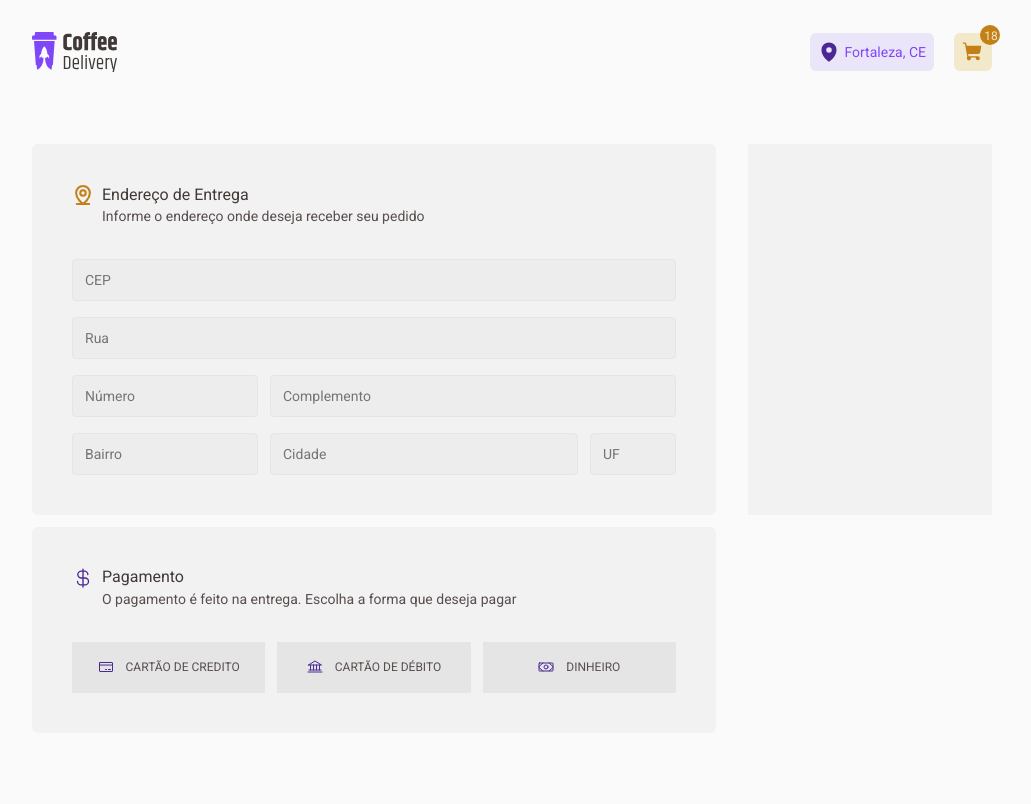
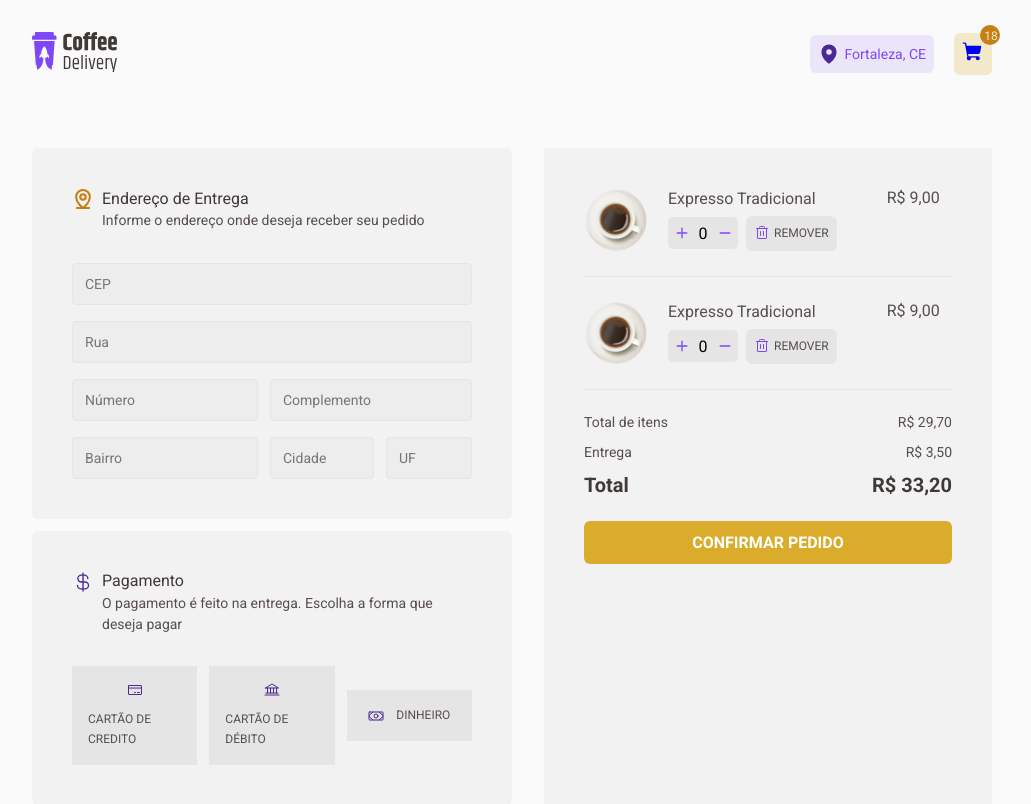
Before and after one commit to endersonlynhares/coffee-delivery, a React (Vite) app: page /checkout in a window 1280 px wide. Shown: the top 804 px of the page, without its empty margins (128-1159 px from the left). Built offline with nearby package versions, Linux system fonts and the light colour scheme.

Commit message:
finishing checkout page

```diff
--- a/src/components/Header/index.tsx
+++ b/src/components/Header/index.tsx
@@ -1,6 +1,7 @@
 import { ShoppingCart, MapPin } from "phosphor-react"
 import {HeaderContainer, ButtonLocation, ButtonCart} from "./styles"
 import logo from "../../assets/logo.svg"
+import { Link } from "react-router-dom"
 
 interface HeaderProps{
     totalAmount: number
@@ -10,15 +11,19 @@ export const Header = ({totalAmount}:HeaderProps) =>{
    return(
     <HeaderContainer>
         <header>
-            <img src={logo} alt="" />
+            <Link to="/">
+                <img src={logo} alt="" />
+            </Link>
             <div>
                 <ButtonLocation>
                     <MapPin size={22} weight="fill" />
                     <span>Fortaleza, CE</span>
                 </ButtonLocation>
                 <ButtonCart>
-                    <ShoppingCart size={22} weight="fill" />
-                    <span>{totalAmount}</span>
+                    <Link to="/checkout">
+                        <ShoppingCart size={22} weight="fill" />
+                        <span>{totalAmount}</span>
+                    </Link>
                 </ButtonCart>
             </div>
         </header>
--- /dev/null
+++ b/src/pages/Checkout/components/CardSelected/index.tsx
@@ -0,0 +1,29 @@
+import { useState } from "react"
+import { CardContainer, InfoCard, DetailsCard, CountButton, ButtonDelete, CountButtonContainer} from "./styles"
+import { Minus, Plus, Trash } from "phosphor-react"
+import Coffee from "../../../../assets/coffee-images/arabe.png"
+
+export const CardSelected = () => {
+    return(
+        <CardContainer>
+            <InfoCard>
+                <img src={Coffee} alt="" />
+                <DetailsCard>
+                    <p>Expresso Tradicional</p>
+                    <div>
+                        <CountButtonContainer>
+                            <CountButton><Plus size={14} weight="bold" /></CountButton>
+                            <span>0</span>
+                            <CountButton><Minus size={14} weight="bold" /></CountButton>
+                        </CountButtonContainer>
+                        <ButtonDelete>
+                            <Trash size={16} />
+                            Remover
+                        </ButtonDelete>
+                    </div>
+                </DetailsCard>
+                <span>R$ 9,00</span>
+            </InfoCard>
+        </CardContainer>
+    )
+}
--- /dev/null
+++ b/src/pages/Checkout/components/CardSelected/styles.ts
@@ -0,0 +1,117 @@
+import styled from "styled-components";
+
+export const CardContainer = styled.div`
+  width: 100%;
+  display: flex;
+  gap: 24px;
+  justify-content: space-between;
+  flex-direction: column;
+
+  &::after {
+    content: "";
+    border-bottom: 1px solid #e6e5e5;
+  }
+`;
+export const InfoCard = styled.div`
+  img {
+    width: 64px;
+  }
+
+  span:last-child,
+  p {
+    font-size: 1.6rem;
+    color: ${(props) => props.theme.colors["base-text"]};
+  }
+
+  span:last-child {
+    align-self: flex-start;
+    margin-left: 3rem;
+
+   @media(max-width: 800px){
+      align-self: center;
+      margin-left:0;
+  }
+
+  }
+
+  display: flex;
+  gap: 2rem;
+  align-items: center;
+
+  @media(max-width: 800px){
+    justify-content: center;
+    flex-direction: column;
+  }
+`;
+export const DetailsCard = styled.div`
+
+
+  display: flex;
+  flex-direction: column;
+  justify-content: center;
+  gap: 8px;
+  div {
+    display: flex;
+    align-items: center;
+    gap: 8px;
+  }
+  @media(max-width: 800px){
+    text-align:center;
+  }
+`;
+
+const BaseButton = styled.button`
+  padding: 8px;
+  text-align: center;
+  display: flex;
+  justify-content: center;
+  align-items: center;
+  background-color: ${(props) => props.theme.colors["base-button"]};
+
+  svg {
+    color: ${({ theme }) => theme.colors["secondary-500"]};
+  }
+`;
+
+export const CountButtonContainer = styled.div`
+  display: flex;
+  flex-direction: row;
+
+  border-radius: 5px;
+  width: 7rem;
+  height: 3.2rem;
+  justify-content: center;
+  align-items: center;
+  background-color: ${({ theme }) => theme.colors["base-button"]};
+  div {
+    text-align: center;
+    height: 3.2rem;
+    background-color: ${(props) => props.theme.colors["base-button"]};
+  }
+
+
+`;
+
+export const CountButton = styled(BaseButton)`
+  font-size: 1.6rem;
+  text-align: center;
+  background-color: transparent;
+  padding: 2px;
+`;
+
+export const ButtonDelete = styled(BaseButton)`
+  font-family: "Roboto";
+  font-size: 12px;
+  line-height: 160%;
+  color: ${(props) => props.theme.colors["base-text"]};
+  border-radius: 6px;
+  text-transform: uppercase;
+  gap: 4px;
+  cursor: pointer;
+  transition: 0.2s;
+  &:hover{
+    background-color: ${(props) => props.theme.colors["base-hover"]};
+
+  }
+
+`;
--- a/src/pages/Checkout/index.tsx
+++ b/src/pages/Checkout/index.tsx
@@ -1,8 +1,11 @@
 import { Bank, CreditCard, CurrencyDollar, MapPinLine, Money } from "phosphor-react"
-import { CheckoutContainer,FormContainer,InputCustomized, ButtonPayPreference, PayFormContainer,AddressFormContainer,HeaderCardAdress, HeaderCardPay, AddressForm, PayForm, ConfirmForm} from "./styles"
+import { CheckoutContainer,FormContainer,InputCustomized, ButtonPayPreference, PayFormContainer,AddressFormContainer,HeaderCardAdress, HeaderCardPay, AddressForm,InforOrder, PayForm, ConfirmForm, ButtonConfirm} from "./styles"
 import { useState } from "react"
+import { CardSelected } from "./components/CardSelected"
+import { useTheme } from "styled-components"
 
 export const Checkout = () => {
+    const theme = useTheme()
 
     const [methodPay, setMethodPay] = useState("")
 
@@ -48,11 +51,11 @@ export const Checkout = () => {
                     </span>
                 </HeaderCardPay>
                 <PayForm>
-                    <ButtonPayPreference onClick={() => setMethodPay("credit-card")} selected={methodPay === "credit-card"}>
+                    <ButtonPayPreference onClick={() => setMethodPay("credit-card")} selected={methodPay === "credit-card"} theme={theme}>
                         <CreditCard size={16} />
                         cartão de credito
                     </ButtonPayPreference>
-                    <ButtonPayPreference onClick={() => setMethodPay("debit-card")} selected={methodPay === "debit-card"}>
+                    <ButtonPayPreference onClick={() => setMethodPay("debit-card")} selected={methodPay === "debit-card"} theme={theme}>
                         <Bank size={16} />
                         cartão de débito
                     </ButtonPayPreference>
@@ -62,7 +65,26 @@ export const Checkout = () => {
                     </ButtonPayPreference>
                 </PayForm>
             </PayFormContainer>
-            <ConfirmForm></ConfirmForm>
+            <ConfirmForm>
+                <CardSelected />
+                <CardSelected />
+                <InforOrder>
+                    <div>
+                        <span>Total de itens</span>
+                        <span>R$ 29,70</span>
+                    </div>
+                    <div>
+                        <span>Entrega</span>
+                        <span>R$ 3,50</span>
+                    </div>
+                    <div>
+                        <span>Total</span>
+                        <span>R$ 33,20</span>
+                    </div>
+                </InforOrder>
+
+                <ButtonConfirm type="submit">confirmar pedido</ButtonConfirm>
+            </ConfirmForm>
         </FormContainer>
         </CheckoutContainer>
     )
--- a/src/pages/Checkout/styles.ts
+++ b/src/pages/Checkout/styles.ts
@@ -1,13 +1,13 @@
 import styled, { css, useTheme } from "styled-components";
-
+import {ThemeType} from "../../@types/styled"
 
 export const CheckoutContainer = styled.main`
   width: 100%;
-    padding: 40px 160px 0 160px;
-    @media(max-width: 820px){
+  padding: 40px 160px 40px 160px;
+  @media (max-width: 820px) {
     padding: 60px;
   }
-`
+`;
 
 export const FormContainer = styled.div`
   margin: 0 auto;
@@ -16,27 +16,25 @@ export const FormContainer = styled.div`
   grid-template-areas:
     "address confirm confirm"
     "address confirm confirm"
-		"payment . ."
-		;
+    "payment confirm confirm";
 
-    @media(max-width: 820px){
+  @media (max-width: 1000px) {
     display: flex;
     flex-direction: column;
     justify-content: center;
     gap: 10px;
   }
-
-`
+`;
 
 const baseForm = styled.div`
-    background-color: ${props => props.theme.colors["base-card"]};
+  background-color: ${(props) => props.theme.colors["base-card"]};
   padding: 40px;
-`
+`;
 
 export const AddressFormContainer = styled(baseForm)`
   border-radius: 6px;
   grid-area: address;
-`
+`;
 
 export const AddressForm = styled.div`
   margin-top: 3.2rem;
@@ -44,55 +42,53 @@ export const AddressForm = styled.div`
   flex-direction: column;
   gap: 16px;
 
-    div{
+  div {
     display: flex;
     gap: 12px;
-        @media(max-width: 820px){
+    @media (max-width: 820px) {
       flex-direction: column;
       align-items: center;
     }
 
-        input{
-            @media(max-width: 820px){
-                width: 100%!important;
+    input {
+      @media (max-width: 820px) {
+        width: 100% !important;
+      }
     }
   }
 
-    }
-
-    & div:nth-child(3){
-        & input:nth-child(1){
+  & div:nth-child(3) {
+    & input:nth-child(1) {
       width: 20rem;
     }
   }
-    & div:nth-child(4){
-        & input:nth-child(1){
+  & div:nth-child(4) {
+    & input:nth-child(1) {
       width: 20rem;
     }
-        & input:nth-child(3){
+    & input:nth-child(3) {
       width: 6rem;
     }
   }
-
-`
+`;
 
 export const InputCustomized = styled.input`
-    background: ${props => props.theme.colors["base-input"]};
-    border: 1px solid #E6E5E5;
+  background: ${(props) => props.theme.colors["base-input"]};
+  border: 1px solid #e6e5e5;
   border-radius: 4px;
   font-size: 1.4rem;
   padding: 12px;
   width: 100%;
-`
+`;
 
 export const PayFormContainer = styled(baseForm)`
   border-radius: 6px;
   margin-top: 12px;
-    grid-area:payment;
-    @media(max-width: 820px){
+  grid-area: payment;
+  @media (max-width: 820px) {
     margin: 0;
   }
-`
+`;
 
 export const PayForm = styled.div`
   display: flex;
@@ -100,28 +96,30 @@ export const PayForm = styled.div`
   gap: 12px;
   justify-content: center;
   align-items: center;
-    @media(max-width: 820px){
+  @media (max-width: 820px) {
     flex-direction: column;
   }
-`
+`;
 
-interface PaymentButtonProps{
-    selected: boolean
-};
+interface PaymentButtonProps {
+  selected: boolean;
+  theme: ThemeType
+}
 
-const ButtonSelected = (selected: boolean) => css`
-  border: ${selected ? '1px solid' : 'none'};
-  border-color: ${selected && "#8047F8"};
+const ButtonSelected = (selected: boolean, theme: ThemeType) => css`
+  border: ${selected ? "1px solid" : "none"};
+  border-color: ${selected && theme.colors["secondary-500"]};
+  background-color: ${selected && theme.colors["secondary-100"]} ;
 `;
 
 export const ButtonPayPreference = styled.button`
   cursor: pointer;
   width: 100%;
-    background-color: ${props => props.theme.colors["base-button"]};
+  background-color: ${(props) => props.theme.colors["base-button"]};
   text-transform: uppercase;
   font-size: 12px;
   line-height: 160%;
-    color: ${props => props.theme.colors["base-text"]};
+  color: ${(props) => props.theme.colors["base-text"]};
   padding: 16px;
   display: flex;
   align-items: center;
@@ -129,55 +127,92 @@ export const ButtonPayPreference = styled.button`
   gap: 12px;
   flex-wrap: wrap;
 
-    svg{
-        color: ${props => props.theme.colors["secondary-900"]};
+  svg {
+    color: ${(props) => props.theme.colors["secondary-900"]};
   }
 
-    ${({selected}: PaymentButtonProps) =>
-    ButtonSelected(selected)};
-
-`
+  ${({ selected, theme }: PaymentButtonProps) => ButtonSelected(selected, theme) };
+`;
 
 export const ConfirmForm = styled(baseForm)`
+  width: 448px;
   display: flex;
-    flex: 1;
+  flex-direction: column;
+  gap: 24px;
   margin-left: 32px;
   grid-area: confirm;
-    @media(max-width: 820px){
+
+  @media (max-width: 820px) {
     margin: 0;
+    width: 100%;
   }
-`
+`;
 
 const HeaderCard = styled.header`
   display: flex;
   flex-direction: column;
   line-height: 130%;
 
-    & span:nth-child(1){
+  & span:nth-child(1) {
     font-size: 1.6rem;
     display: flex;
     gap: 8px;
     align-items: center;
-        color: ${props => props.theme.colors["base-subtitle"]};
+    color: ${(props) => props.theme.colors["base-subtitle"]};
   }
 
-    & span:nth-child(2){
+  & span:nth-child(2) {
     font-size: 1.4rem;
     margin-left: 30px;
-        color: ${props => props.theme.colors["base-text"]};
+    color: ${(props) => props.theme.colors["base-text"]};
+  }
+`;
+
+export const HeaderCardAdress = styled(HeaderCard)`
+  svg {
+    color: ${(props) => props.theme.colors["primary-900"]};
+  }
+`;
+export const HeaderCardPay = styled(HeaderCard)`
+  svg {
+    color: ${(props) => props.theme.colors["secondary-900"]};
+  }
+`;
+export const InforOrder = styled.div`
+  display: flex;
+  flex-direction: column;
+  font-weight: 400;
+  font-size: 14px;
+  gap: 13.5px;
+  color: ${(props) => props.theme.colors["base-text"]};
+  div {
+    display: flex;
+    justify-content: space-between;
+  }
+
+  & div:last-child {
+    color: ${(props) => props.theme.colors["base-subtitle"]};
+    font-weight: bold;
+    font-size: 20px;
+  }
+`;
+export const ButtonConfirm = styled.button`
+  text-transform: uppercase;
+  border-radius: 6px;
+  color: ${props => props.theme.colors.white};
+  font-weight: 700;
+  display: flex;
+  justify-content: center;
+  align-items: center;
+  padding: 12px 8px;
+  gap: 4px;
+  background-color: ${(props) => props.theme.colors["primary-500"]};
+  transition: background 0.2s;
+  cursor: pointer;
+
+  &:hover{
+    background-color: ${(props) => props.theme.colors["primary-900"]};
 
   }
 
-
-`
-
-export const HeaderCardAdress = styled(HeaderCard)`
-    svg{
-            color: ${props => props.theme.colors["primary-900"]};
-        }
-`
-export const HeaderCardPay = styled(HeaderCard)`
-    svg{
-            color: ${props => props.theme.colors["secondary-900"]};
-        }
-`
+`;
--- a/src/pages/Home/styles.ts
+++ b/src/pages/Home/styles.ts
@@ -6,7 +6,6 @@ export const HomeContainer = styled.div`
 `;
 
 export const CoffeeListContainer = styled.main`
-    border: 1px solid red;
     padding: 3.2rem 16rem 16rem 16rem;
     flex-direction: column;
     display: flex;
@@ -19,7 +18,6 @@ export const CoffeeListContainer = styled.main`
         font-size: 32px;
         line-height: 130%;
         color: ${(props) => props.theme.colors["base-subtitle"]};
-        border: 1px solid red;
      }
 
     }
--- a/src/styles/global.ts
+++ b/src/styles/global.ts
@@ -17,7 +17,6 @@ export const GlobalStyles = createGlobalStyle`
         background-color: ${props => props.theme.colors.background};
         font-family: 'Roboto', sans-serif;
         font-size: 1.6rem;
-        width: 100vw;
     }
 
     input, textarea, button{
```
Lines whose indentation alone changed are shown as unchanged.
